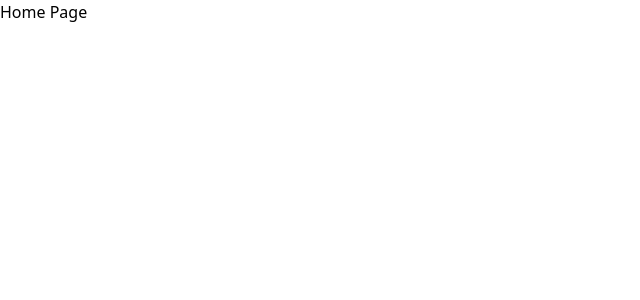
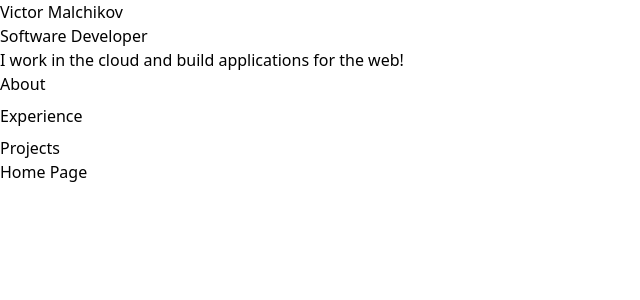
Before and after one commit to vmalchik/portfolio, a Next.js app: page / in a window 1280 px wide. Shown: the top 300 px of the page, without its empty margins (0-640 px from the left). Built offline with nearby package versions, Linux system fonts and the light colour scheme.

Commit message:
static header content

```diff
--- a/src/app/(home)/layout.tsx
+++ b/src/app/(home)/layout.tsx
@@ -1,4 +1,5 @@
 import type { Metadata } from "next";
+import Link from "next/link";
 
 export const metadata: Metadata = {
   title: "Victor Malchikov",
@@ -10,5 +11,28 @@ export default function ArchiveLayout({
 }: Readonly<{
   children: React.ReactNode;
 }>) {
-  return <div className="min-h-screen">{children}</div>;
+  return (
+    <div className="min-h-screen scroll-smooth">
+      <h1>Victor Malchikov</h1>
+      <h2>Software Developer</h2>
+      <p>I work in the cloud and build applications for the web!</p>
+
+      {/* Internal navigation using Next.js Link */}
+      <nav>
+        <ul className="space-y-2">
+          <li>
+            <Link href="#about">About</Link>
+          </li>
+          <li>
+            <Link href="#experience">Experience</Link>
+          </li>
+          <li>
+            <Link href="#projects">Projects</Link>
+          </li>
+        </ul>
+      </nav>
+
+      <main>{children}</main>
+    </div>
+  );
 }
```
